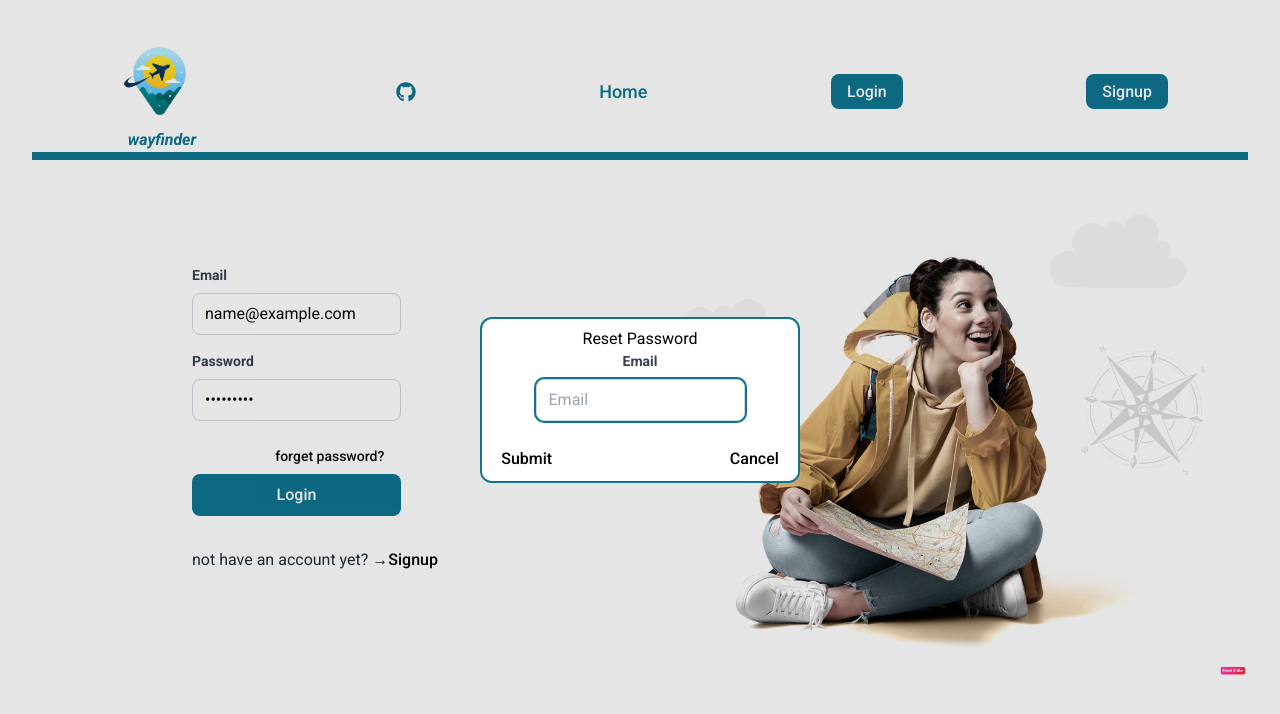
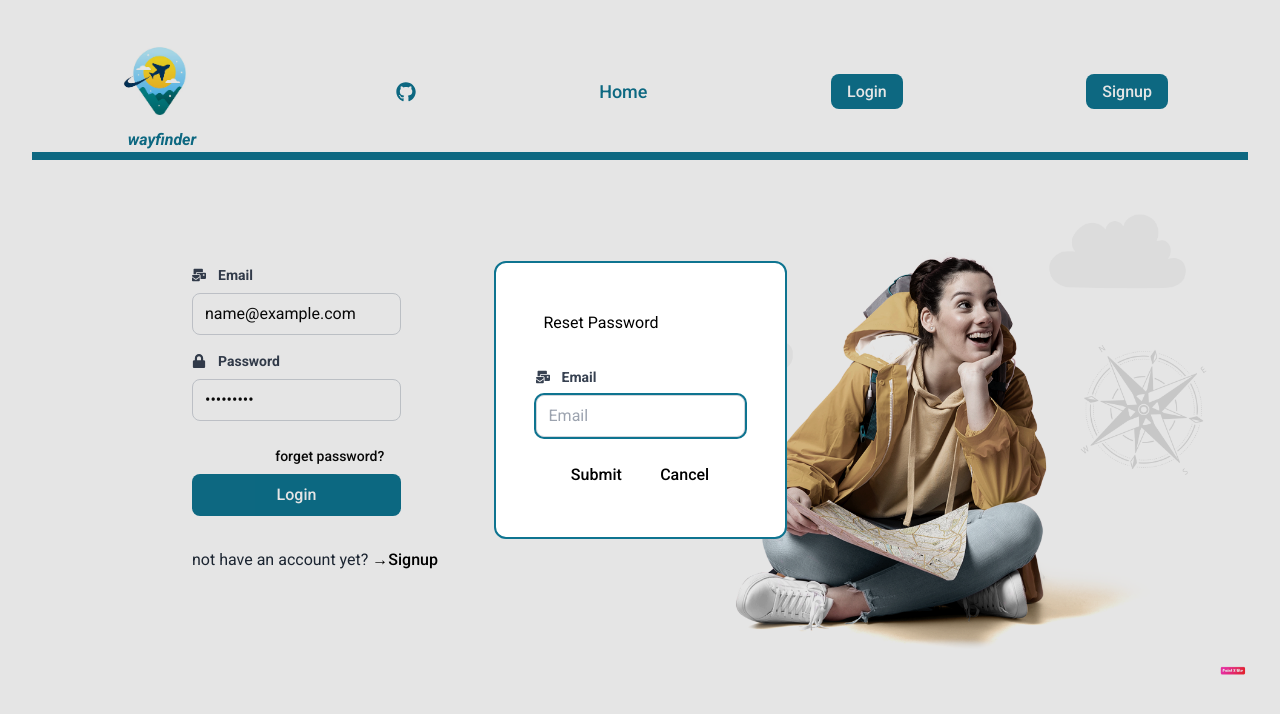
Before and after one commit to ever4Ever11/COP4331-LargeProject, a React (Vite) app in the folder web/: page /login in a window 1280 px wide. Both pictures are taken after typing "name@example.com", "Sample123" into the empty fields and a click on the button "forget password?". Shown: the top 714 px of the page. Built offline with nearby package versions, Linux system fonts and the light colour scheme; no server answers.

Commit message:
fix minor issues

```diff
--- a/web/src/components/Login.tsx
+++ b/web/src/components/Login.tsx
@@ -3,6 +3,7 @@
 import { motion } from "framer-motion";
 import { buildPath } from '../components/Path.tsx';
 import { jwtDecode } from 'jwt-decode';
+import * as FaIcons from 'react-icons/fa';
 
 interface DecodedToken {
 	id: number;
@@ -11,20 +12,20 @@
 }
 
 const Login: React.FunctionComponent = () => {
-	const forgetPasswordDialogRef = useRef<any>(null);
+	const forgetPasswordDialogRef = useRef<HTMLDialogElement>(null);
 	const [loginName, setLoginName] = React.useState('');
 	const [loginPassword, setPassword] = React.useState('');
 
-	function handleSetLoginName(e: any): void {
+    function handleSetLoginName(e: React.ChangeEvent<HTMLInputElement>): void {
 		setLoginName(e.target.value);
 	}
-	function handleSetPassword(e: any): void {
+	function handleSetPassword(e: React.ChangeEvent<HTMLInputElement>): void {
 		setPassword(e.target.value);
 	}
 
-	async function doPasswordReset(event: any): Promise<void> {
+	async function doPasswordReset(event: React.FormEvent<HTMLFormElement>): Promise<void> {
 		event.preventDefault();
-		forgetPasswordDialogRef.current.close();
+		forgetPasswordDialogRef.current?.close();
 
 		try {
 			const response = await fetch(buildPath('api/request-password-reset'), {
@@ -36,16 +37,16 @@
 
 			if (data.error) alert(data.error);
 			else alert("Check your email for a reset link.");
-		} catch (err: any) {
-			alert("Error sending reset request: " + err.toString());
+		} catch (err: unknown) {
+			alert("Error sending reset request: " + err?.toString());
 		}
 	}
 
 
-	async function doLogin(event: any): Promise<void> {
+	async function doLogin(event: React.FormEvent<HTMLFormElement>): Promise<void> {
 		event.preventDefault();
-		var obj = { login: loginName, password: loginPassword };
-		var js = JSON.stringify(obj);
+		const obj = { login: loginName, password: loginPassword };
+		const js = JSON.stringify(obj);
 		try {
 			const response = await fetch(buildPath('api/login'), {
 				method: 'POST',
@@ -54,7 +55,7 @@
 					'Content-Type': 'application/json'
 				}
 			});
-			var res = JSON.parse(await response.text());
+			const res = JSON.parse(await response.text());
 			console.log("Login response:", res);
 
 
@@ -70,6 +71,7 @@
 
 			const user = {
 				ud: decoded,
+				email: 'Unavailable',
 				firstName: decoded?.firstName ?? res?.firstName ?? '',
 				lastName: decoded?.lastName ?? res?.lastName ?? '',
 				id: decoded?.id ?? res?.id
@@ -77,20 +79,20 @@
 
 			localStorage.setItem('user_data', JSON.stringify(user));
 			window.location.href = '/search';
-		} catch (error: any) {
-			alert(error.toString());
+		} catch (error: unknown) {
+			alert(error?.toString());
 			return;
 		}
 	};
 
 	return (
 		<div className="loginDiv grid grid-cols-1 md:grid-cols-2 md:min-h-[500px]">
-			<dialog className="resetDiv w-80 h-70 border-2 border-cyan-700 rounded-xl" ref={forgetPasswordDialogRef}>
+			<dialog className="border-2 border-cyan-700 rounded-xl space-y-8 flex-col justify-center items-center text-center md:text-left py-10 px-10 md:items-start" ref={forgetPasswordDialogRef}>
 				<p className='mt-2 px-2'>Reset Password</p>
 				<form onSubmit={doPasswordReset}>
 					<div className="mb-4">
-						<label className="block text-gray-700 text-sm font-bold mb-2" htmlFor="Email">
-							Email
+						<label className="block text-gray-700 text-sm font-bold mb-2 flex items-center" htmlFor="resetEmail">
+						<FaIcons.FaMailBulk/> <p className="ml-3"> Email </p>
 						</label>
 						<input
 							type="email"
@@ -102,17 +104,17 @@
 						/>
 					</div>
 
-					<div className="flex justify-between">
+					<div className="flex justify-center">
 						<button type="submit" className='border-none'>Submit</button>
-						<button type="button" onClick={() => forgetPasswordDialogRef.current.close()} className='border-none'>Cancel</button>
+						<button type="button" onClick={() => { forgetPasswordDialogRef.current?.close() }} className='border-none'>Cancel</button>
 					</div>
 				</form>
 			</dialog>
 			<div className="space-y-8 flex flex-col justify-center items-center text-center md:text-left py-20 px-10 md:pr-20 md:py-30 md:px-40 md:items-start">
 				<form onSubmit={doLogin}>
 					<div className="mb-4">
-						<label className="block text-gray-700 text-sm font-bold mb-2" htmlFor="Email">
-							Email
+						<label className="block text-gray-700 text-sm font-bold mb-2 flex items-center" htmlFor="loginName">
+						<FaIcons.FaMailBulk/> <p className="ml-3"> Email </p>
 						</label>
 						<input
 							type="text"
@@ -124,8 +126,8 @@
 						/>
 					</div>
 					<div className="mb-4">
-						<label className="block text-gray-700 text-sm font-bold mb-2" htmlFor="Password">
-							Password
+						<label className="block text-gray-700 text-sm font-bold mb-2 flex items-center" htmlFor="loginPassword">
+						<FaIcons.FaLock/> <p className="ml-3"> Password </p>
 						</label>
 						<input
 							type="password"
@@ -139,7 +141,7 @@
 					<div>
 						<button
 							className="text-sm float-right border-none hover:text-cyan-700 hover:underline hover:decoration-cyan-700"
-							onClick={() => { forgetPasswordDialogRef.current.showModal() }}>
+							onClick={() => { forgetPasswordDialogRef.current?.showModal() }}>
 							forget password?
 						</button>
 					</div>
```
